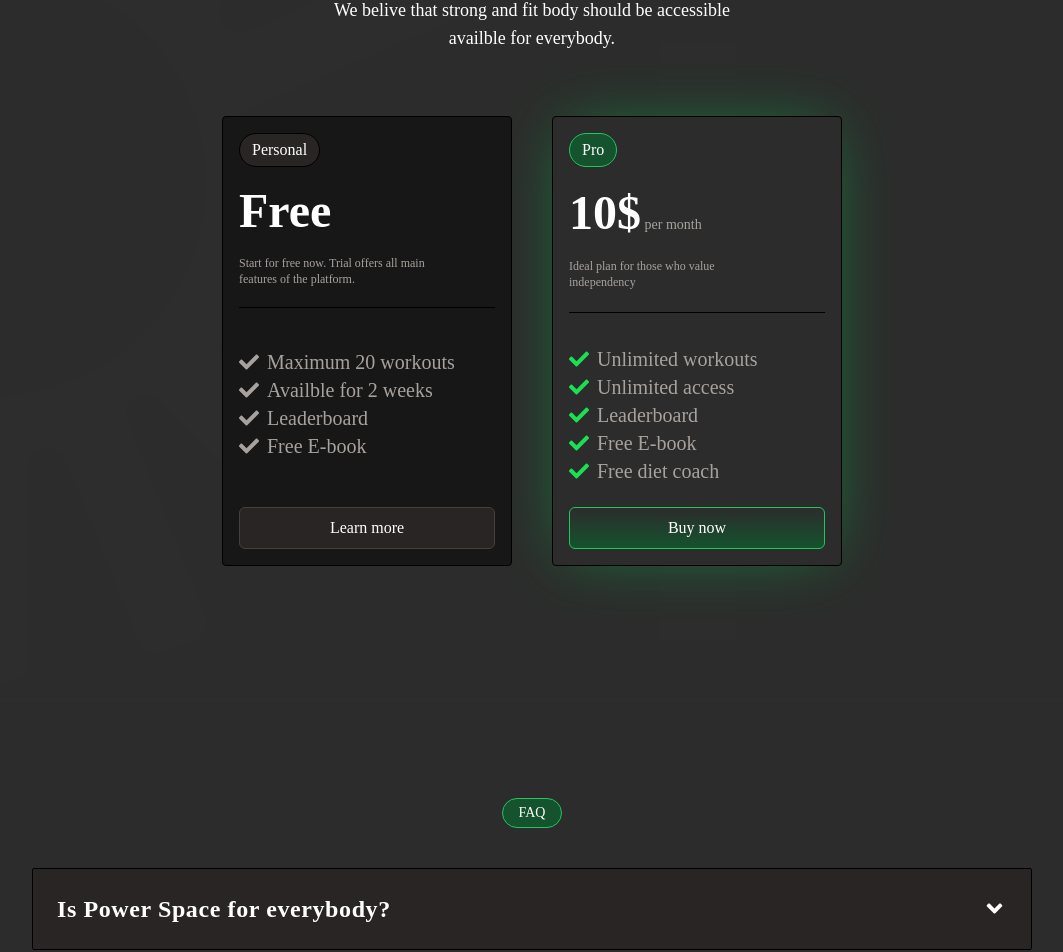
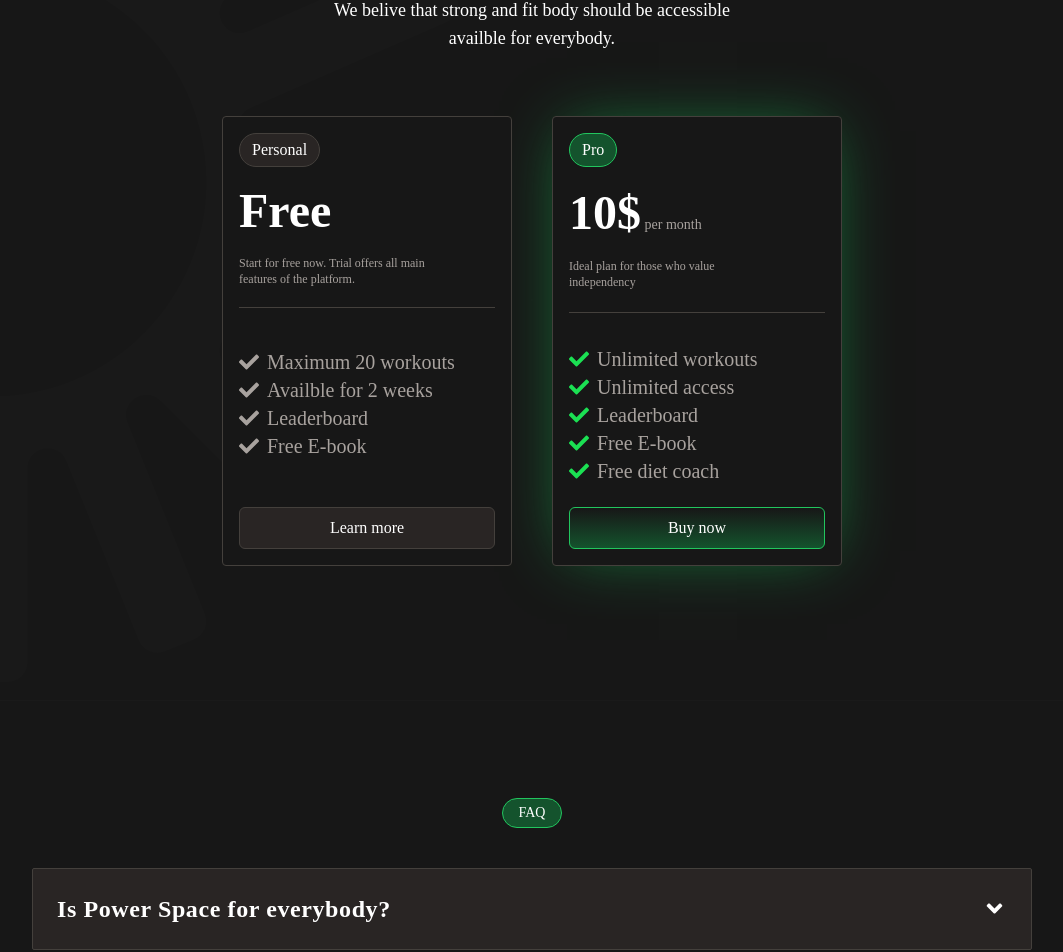
Before and after one commit to KamilTomczykDev/power-space, a React (Vite) app: page / in a window 1280 px wide. Shown: the part 1700-2652 px from the top of the page, without its empty margins (108-1171 px from the left). Built offline with nearby package versions, Linux system fonts and the light colour scheme.

Commit message:
Visual update

```diff
--- a/src/features/friends/AddFriendButton.jsx
+++ b/src/features/friends/AddFriendButton.jsx
@@ -1,4 +1,5 @@
 import Button from "../../ui/Button";
+import SpinnerMini from "../../ui/SpinnerMini";
 import { useUpdateProfile } from "../profiles/useUpdateProfile";
 
 function AddFriendButton({ friends, currentProfileId, id }) {
@@ -24,7 +25,7 @@ function AddFriendButton({ friends, currentProfileId, id }) {
 
   return (
     <Button onClick={handleClick} disabled={isUpdating}>
-      {isFriend ? "Remove friend" : "Add friend"}
+      {isUpdating ? <SpinnerMini /> : isFriend ? "Remove friend" : "Add friend"}
     </Button>
   );
 }
--- a/src/features/friends/FriendsRow.jsx
+++ b/src/features/friends/FriendsRow.jsx
@@ -7,7 +7,7 @@ function FriendsRow({ profile }) {
   const navigate = useNavigate();
   const { username, id } = profile;
   return (
-    <div className="flex w-full items-center justify-between rounded-md border-1 border-main bg-primary-800 p-2 text-xl text-white shadow-middle shadow-secondary-700 transition duration-200 hover:bg-primary-700 xl:p-3 xl:text-2xl">
+    <div className="flex w-full items-center justify-between rounded-md border-1 border-main bg-primary-800 p-2 text-xl text-white transition duration-200 hover:bg-primary-700 xl:p-3 xl:text-2xl">
       <label>{username}</label>
       <HoverInfo text="View profile">
         <IconLink onClick={() => navigate(`/app/${id}`)}>
--- a/src/features/homepage/Contact.jsx
+++ b/src/features/homepage/Contact.jsx
@@ -16,10 +16,10 @@ function Contact() {
 
         <div className="z-[5] flex items-center">
           <img
-            className="border-main hidden h-[400px] rounded-l-xl border-1 border-r-0 lg:flex"
+            className="hidden h-[400px] rounded-l-xl border-1 border-r-0 border-main lg:flex"
             src={contactImg}
           />
-          <div className="border-main flex max-w-[400px] flex-col items-center gap-6 rounded-md border-1 p-2 sm:p-6">
+          <div className="flex max-w-[400px] flex-col items-center gap-6 rounded-md border-1 border-main bg-primary-900 p-2 sm:p-6">
             {/* form */}
             <div className="rounded-full border-1 border-secondary-500 bg-secondary-900 px-4 py-1 text-sm text-white">
               Contact
--- a/src/features/homepage/Pricing.jsx
+++ b/src/features/homepage/Pricing.jsx
@@ -23,7 +23,7 @@ function Pricing() {
           src={sun}
           className="translate absolute bottom-[-100px] left-[-400px] w-[1000px] opacity-[0.03] md:flex"
         />
-        <div className="border-secondary rounded-full border-1 bg-secondary-900 px-4 py-1 text-sm">
+        <div className="rounded-full border-1 border-secondary bg-secondary-900 px-4 py-1 text-sm">
           Pricing
         </div>
         <h2 className="max-w-[900px] text-center text-4xl font-semibold tracking-wide sm:text-7xl sm:leading-[70px]">
@@ -36,10 +36,10 @@ function Pricing() {
         <div className="flex w-full flex-col gap-8 sm:hidden">
           <div
             onClick={() => setPersonalOpen(!personalOpen)}
-            className="border-main z-20 flex w-full flex-col gap-10 rounded-md border-1 bg-primary-800 p-6"
+            className="z-20 flex w-full flex-col gap-10 rounded-md border-1 border-main bg-primary-900 p-6"
           >
             <div className="flex w-full justify-between">
-              <div className="border-main flex items-center rounded-full border-1 bg-primary-800 px-3 py-1">
+              <div className="flex items-center rounded-full border-1 border-main bg-primary-800 px-3 py-1">
                 Personal
               </div>
               <div className="flex items-center gap-2">
@@ -67,7 +67,7 @@ function Pricing() {
                     <FaCheck size={20} /> Free E-book
                   </div>
                 </div>
-                <button className="border-main rounded-md border-1 bg-primary-800 p-2 hover:bg-primary-700">
+                <button className="rounded-md border-1 border-main bg-primary-800 p-2 hover:bg-primary-700">
                   Learn more
                 </button>
               </>
@@ -75,7 +75,7 @@ function Pricing() {
           </div>
           <div
             onClick={() => setProOpen(!proOpen)}
-            className="z-10 flex w-full flex-col gap-10 rounded-md border-1 border-primary-700 bg-primary-800 p-6 shadow-middle shadow-secondary-700"
+            className="z-10 flex w-full flex-col gap-10 rounded-md border-1 border-primary-700 bg-primary-900 p-6 shadow-middle shadow-secondary-700"
           >
             <div className="flex w-full justify-between">
               <div className="flex items-center rounded-full border-1 border-secondary-500 bg-secondary-900 px-3 py-1">
@@ -115,11 +115,11 @@ function Pricing() {
         <div className="mt-10 hidden w-full justify-center gap-10 sm:flex">
           {/*card  */}
           <div
-            className={`border-main z-10 flex h-[450px] w-[290px] flex-col items-start gap-5 rounded border-1 bg-primary-900 p-4 transition duration-[2000ms] ${
+            className={`z-20 flex h-[450px] w-[290px] flex-col items-start gap-5 rounded border-1 border-main bg-primary-900 p-4 transition duration-[2000ms] ${
               inView ? "" : "translate-x-[-100px] opacity-0"
             }`}
           >
-            <div className="border-main flex items-center rounded-full border-1 bg-primary-800 px-3 py-1">
+            <div className="flex items-center rounded-full border-1 border-main bg-primary-800 px-3 py-1">
               Personal
             </div>
             <h4 className="text-5xl font-semibold">Free</h4>
@@ -127,7 +127,7 @@ function Pricing() {
               Start for free now. Trial offers all main features of the
               platform.
             </p>
-            <div className="border-main flex h-full w-full flex-col border-t-1 pt-10">
+            <div className="flex h-full w-full flex-col border-t-1 border-main pt-10">
               <div className="card-item">
                 <FaCheck size={20} /> Maximum 20 workouts
               </div>
@@ -147,7 +147,7 @@ function Pricing() {
           </div>
 
           <div
-            className={`border-main flex h-[450px] w-[290px] flex-col items-start justify-between gap-5 rounded border-1 p-4 shadow-middle shadow-secondary-700 transition duration-[2000ms] ${
+            className={`z-10 flex h-[450px] w-[290px] flex-col items-start justify-between gap-5 rounded border-1 border-main bg-primary-900 p-4 shadow-middle shadow-secondary-700 transition duration-[2000ms] ${
               inView ? "" : "translate-x-[100px] opacity-0"
             }`}
           >
@@ -164,7 +164,7 @@ function Pricing() {
             <p className=" max-w-[200px] text-xs text-primary-400">
               Ideal plan for those who value independency
             </p>
-            <div className="border-main w-full border-t-1 pt-8">
+            <div className="w-full border-t-1 border-main pt-8">
               <div className="card-item">
                 <FaCheck size={20} color={"#1be053"} /> Unlimited workouts
               </div>
--- a/src/features/posts/PostContent.jsx
+++ b/src/features/posts/PostContent.jsx
@@ -18,7 +18,7 @@ function PostContent({ content, image, isEditing, setIsEditing, postId }) {
           content={content}
         />
       ) : (
-        <div className="text-white md:text-xl">
+        <div className="text-white md:text-lg">
           {fullText ? content : `${content.slice(0, 100)}`}
           {content.length > 100 && (
             <button
--- a/src/features/posts/PostsItem.jsx
+++ b/src/features/posts/PostsItem.jsx
@@ -36,7 +36,7 @@ function PostsItem({ post, profiles }) {
   const isFriend = friends.some((friendId) => friendId === profileId);
 
   return (
-    <div className="flex w-full max-w-[800px] flex-col justify-start gap-4 rounded-sm bg-primary-800 p-2 md:p-4">
+    <div className="flex w-full max-w-[600px] flex-col justify-start gap-4 rounded-sm bg-primary-800 p-2 md:p-4">
       <div className="flex w-full justify-between">
         <label className="font-semibold text-secondary-400 md:text-lg">
           <RankingUsername score={authorsScore} id={profileId}>
--- a/src/features/posts/useEditPost.js
+++ b/src/features/posts/useEditPost.js
@@ -1,18 +1,14 @@
 import { useMutation, useQueryClient } from "@tanstack/react-query";
 import { editPost as editPostApi } from "../../services/apiPosts";
 import toast from "react-hot-toast";
-import useEditPostContext from "../../hooks/useEditPostContext";
 
 export function useEditPost() {
-  const { setIsEditing } = useEditPostContext();
   const queryClient = useQueryClient();
-
   const { mutate: editPost, isLoading: isEditing } = useMutation({
     mutationFn: ({ id, newData }) => editPostApi(id, newData),
     onSuccess: () => {
       queryClient.invalidateQueries({ queryKey: ["posts"] });
       toast.success("Post edited successfully");
-      setIsEditing(false);
     },
     onError: () => toast.error("We could not edit your post"),
   });
--- a/src/features/ranking/RankingTable.jsx
+++ b/src/features/ranking/RankingTable.jsx
@@ -19,7 +19,7 @@ function RankingTable({ profiles }) {
   const paginatedProfiles = profiles.slice(startIndex, endIndex);
 
   return (
-    <table className="flex w-full flex-col rounded-b-md rounded-t-md border-1 border-main shadow-middle shadow-secondary-800">
+    <table className="flex w-full flex-col rounded-b-md rounded-t-md border-1 border-main">
       <thead>
         <tr className="grid grid-cols-ranking-table items-center bg-primary-800 p-2 text-center text-[0.7rem] text-white md:p-4 md:text-xl md:font-semibold">
           <td>#</td>
--- a/src/index.css
+++ b/src/index.css
@@ -19,9 +19,8 @@
       ),
       linear-gradient(to right, rgba(255, 255, 255, 0.01) 1px, transparent 1px),
       linear-gradient(to bottom, rgba(255, 255, 255, 0.01) 1px, transparent 1px);
-    background-size: 10px 10px;
+    background-size: 8px 8px;
     background-attachment: fixed;
-    background-color: #2c2c2c;
   }
   * {
     padding: 0;
--- a/src/ui/Button.jsx
+++ b/src/ui/Button.jsx
@@ -8,7 +8,8 @@ const buttonVariants = cva(
       variant: {
         default:
           "text-white hover:bg-secondary-500 border-secondary bg-secondary-900",
-        secondary: "text-white bg-primary-800 hover:bg-primary-700 border-main",
+        secondary:
+          "text-primary-400 bg-primary-800 hover:bg-primary-700 border-main",
       },
     },
     defaultVariants: {
--- a/tailwind.config.js
+++ b/tailwind.config.js
@@ -27,8 +27,7 @@ export default {
           'secondary-200': '#BBF7D0',
           'secondary-100': '#DCFCE7',
           /// borders
-          // 'main': '#44403C',
-          'main': '#000000',
+          'main': '#44403C',
           'secondary': '#22C55E',
         },
       maxWidth: {
```
